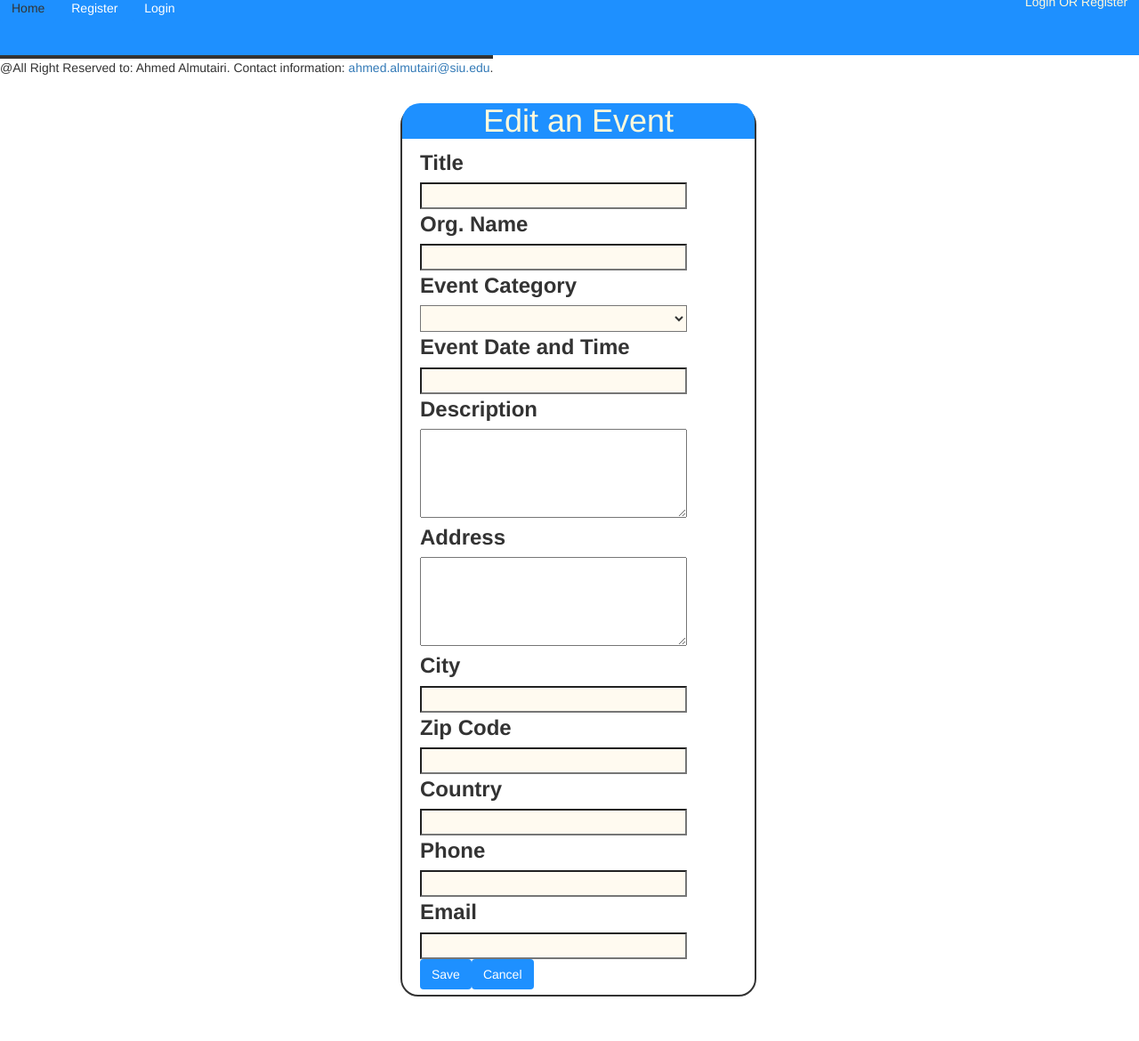
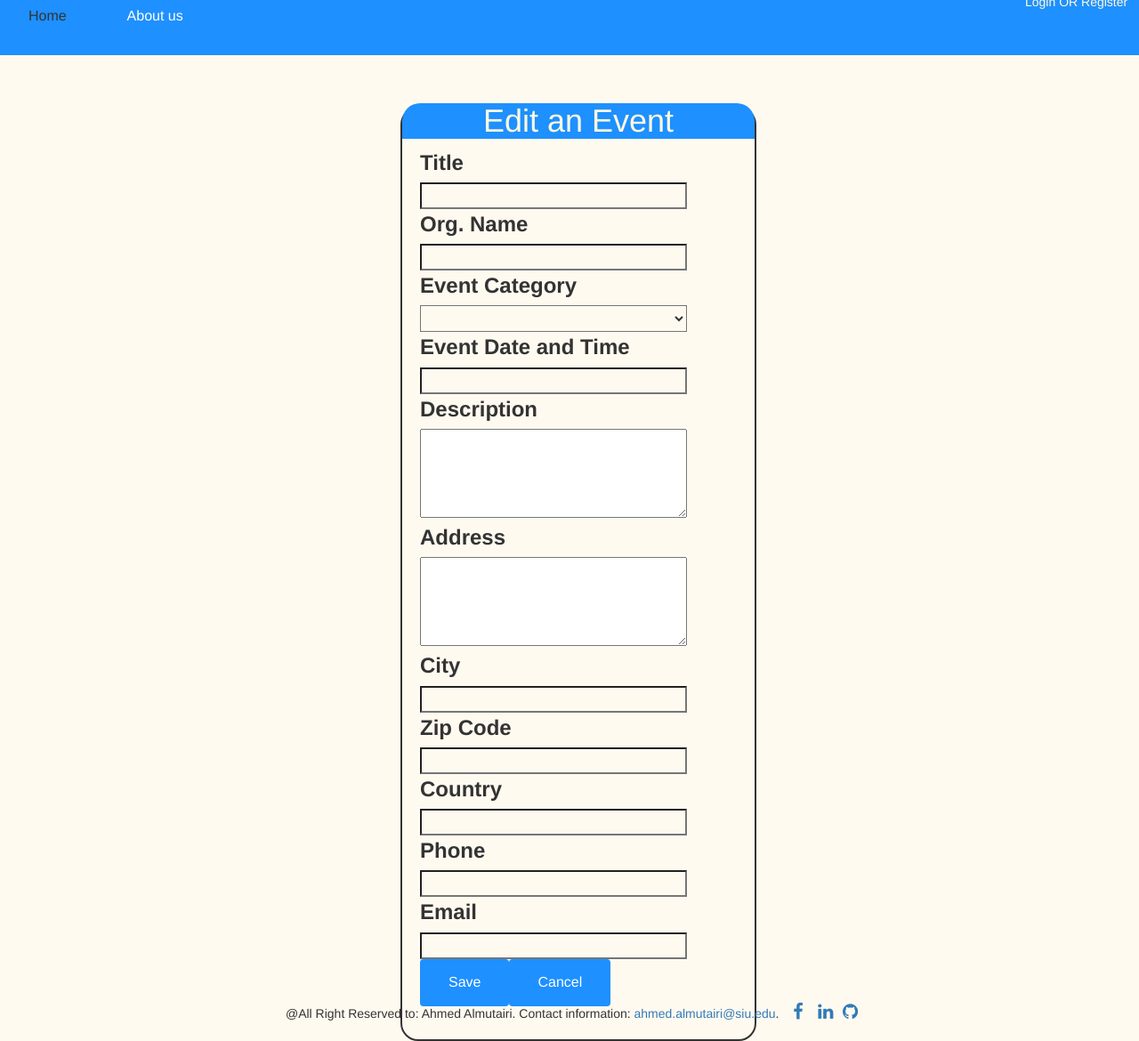
Before and after one commit to AhmedAlmutairi/public-event-, a PHP site: page /edit.php?id=0 in a window 1280 px wide. Shown: the whole page at 89% size. Before the commit the page ends 1120 px from the top, so only its background shows below. Run offline with PHP 8.4, Linux system fonts and the light colour scheme; data that the repository does not hold is empty.

Commit message:
fixed some footer bugs and added about us page

```diff
--- a/edit.php
+++ b/edit.php
@@ -10,10 +10,9 @@
 	<header class="heade">
 		<nav>
 			<div class="mydiv">
-				<a href="index.php" class="btn" type="button">Home</a>
-				<a href="register.php" class="btn" type="button">Register</a>
-				<a href="login.php" class="btn" type="button">Login</a>
-			</div>
+        <a href="index.php" class="btn" type="button">Home</a>
+        <a href="about.php" class="btn" type="button">About us</a>
+      </div>
 			<?php
   				session_start();
   				include("db.php");
@@ -243,7 +242,7 @@
 
 
 
-<footer id="footer">
+<footer style="clear: both; position: relative; height: 40px; margin-top: 1050px; width: 100%;">
   <?php include("footer.php"); ?>
 </footer>
 </html>
--- a/footer.php
+++ b/footer.php
@@ -2,6 +2,8 @@
 <html>
 <head>
 	<title></title>
+	<link rel="stylesheet" href="https://cdnjs.cloudflare.com/ajax/libs/font-awesome/4.7.0/css/font-awesome.min.css">
+	<link rel="stylesheet" type="text/css" href="style.css">
 </head>
 
 <body>
@@ -9,8 +11,10 @@
 </body>
 
 <footer id="footer">
-  <p>@All Right Reserved to: Ahmed Almutairi. Contact information: <a href="ahmed.almutairi@siu.edu">
-  ahmed.almutairi@siu.edu</a>.</p>
+  <p style="text-align: center;">@All Right Reserved to: Ahmed Almutairi. Contact information: <a href="ahmed.almutairi@siu.edu">
+  ahmed.almutairi@siu.edu</a>. <a href="https://www.facebook.com/ahmad.aldaihani.1"><i class="fa fa-facebook"></i></a>
+			<a href="https://www.linkedin.com/in/ahmed-almutairi-351217143/"><i class="fa fa-linkedin"></i></a>
+			<a href="https://github.com/AhmedAlmutairi"><i class="fa fa-github"></i></a></p>
 </footer>
 
 </html>
--- a/login.php
+++ b/login.php
@@ -9,8 +9,7 @@
     <nav>
       <div class="mydiv">
         <a href="index.php" class="btn" type="button">Home</a>
-        <a href="register.php" class="btn" type="button">Register</a>
-        <a href="login.php" class="btn" type="button">Login</a>
+        <a href="about.php" class="btn" type="button">About us</a>
       </div>
       <?php
           session_start();
@@ -118,7 +117,7 @@ if (isset($_POST['login'])) {
 
 </body>
 
-<footer>
+<footer style="clear: both; position: relative; height: 40px; margin-top: 1050px; width: 100%;">
   <?php include("footer.php"); ?>
 </footer>
 
--- a/register.php
+++ b/register.php
@@ -9,8 +9,7 @@
     <nav>
       <div class="mydiv">
         <a href="index.php" class="btn" type="button">Home</a>
-        <a href="register.php" class="btn" type="button">Register</a>
-        <a href="login.php" class="btn" type="button">Login</a>
+        <a href="about.php" class="btn" type="button">About us</a>
       </div>
       <?php
           session_start();
@@ -106,7 +105,7 @@
 
 </body>
 
-<footer>
+<footer style="clear: both; position: relative; height: 40px; margin-top: 1050px; width: 100%;">
   <?php include("footer.php"); ?>
 </footer>
 
--- a/style.css
+++ b/style.css
@@ -138,7 +138,7 @@ label{
 	top: 15%;
 	border: 2px solid;
 	width: 400px;
-	height: 1000px;
+	height: 1050px;
 	padding-top: 15px;
 	padding-left: 20px;
 	border-radius: 20px;
@@ -245,8 +245,18 @@ label{
 }
 
 #footer{
-	border-top: 2px solid;
-	text-align: center;
-	float: left;
-	padding-bottom: 0px;
+	clear: both;
+	position: relative;
+	height: 40px;
+	width: 100%;
 }
+
+.fa {
+  padding: 10px;
+  font-size: 20px;
+  width: 20px;
+  text-align: center;
+  text-decoration: none;
+  margin: 5px 2px;
+  border-radius: 30%;
+}
```
Also changed, not shown: about.php (added, +75 -0 lines), create.php (+6 -8 lines), delete.php (+1 -10 lines), details.php (+4 -5 lines), googleGetOneLocation.js (+5 -2 lines), index.php (+5 -5 lines).
